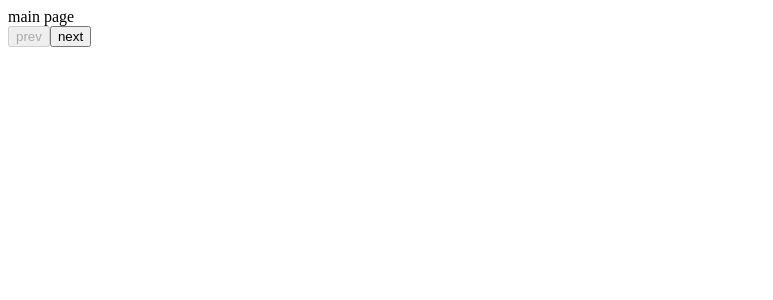
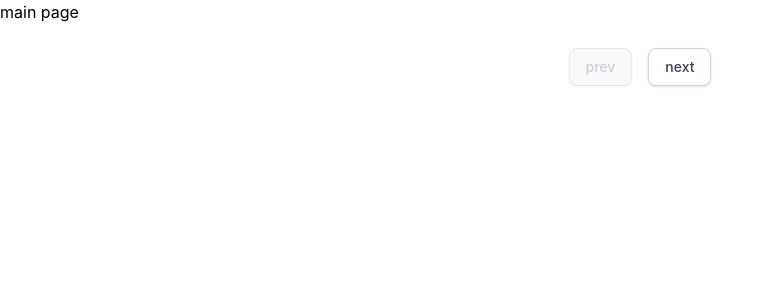
Before and after one commit to martyniak-roman/react, a React (Vite) app: page /list in a window 1280 px wide. Shown: the top 300 px of the page, without its empty margins (0-773 px from the left). Built offline with nearby package versions, Linux system fonts and the light colour scheme.

Commit message:
add button styles

```diff
--- a/src/components/Pagination/Pagination.tsx
+++ b/src/components/Pagination/Pagination.tsx
@@ -8,9 +8,9 @@ export const Pagination = () => {
 
     let currentPage = Number(searchParams.get('page') || '1')
     return (
-        <div>
-            <button onClick={() => {setSearchParams({page: (--currentPage).toString()})}} disabled={currentPage <= minPage}>prev</button>
-            <button onClick={() => {setSearchParams({page: (++currentPage).toString()})}} disabled={currentPage >= maxPage}>next</button>
+        <div className="flex items-center justify-center gap-4 py-6">
+            <button className="cursor-pointer px-4 py-2 text-sm font-medium text-gray-700 bg-white border border-gray-300 rounded-lg shadow-sm transition-all duration-200 disabled:opacity-50 disabled:bg-gray-100 disabled:text-gray-400 disabled:hover:bg-gray-100" onClick={() => {setSearchParams({page: (--currentPage).toString()})}} disabled={currentPage <= minPage}>prev</button>
+            <button className="cursor-pointer px-4 py-2 text-sm font-medium text-gray-700 bg-white border border-gray-300 rounded-lg shadow-sm transition-all duration-200 disabled:opacity-50 disabled:bg-gray-100 disabled:text-gray-400 disabled:hover:bg-gray-100" onClick={() => {setSearchParams({page: (++currentPage).toString()})}} disabled={currentPage >= maxPage}>next</button>
         </div>
     );
 };
--- a/src/index.css
+++ b/src/index.css
@@ -1 +1 @@
-/*@import "tailwindcss";*/
+@import "tailwindcss";
```
